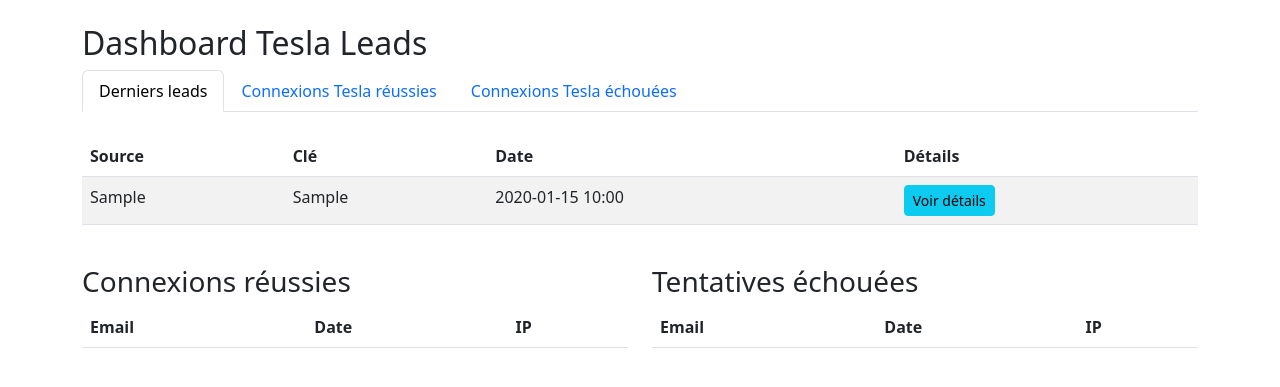
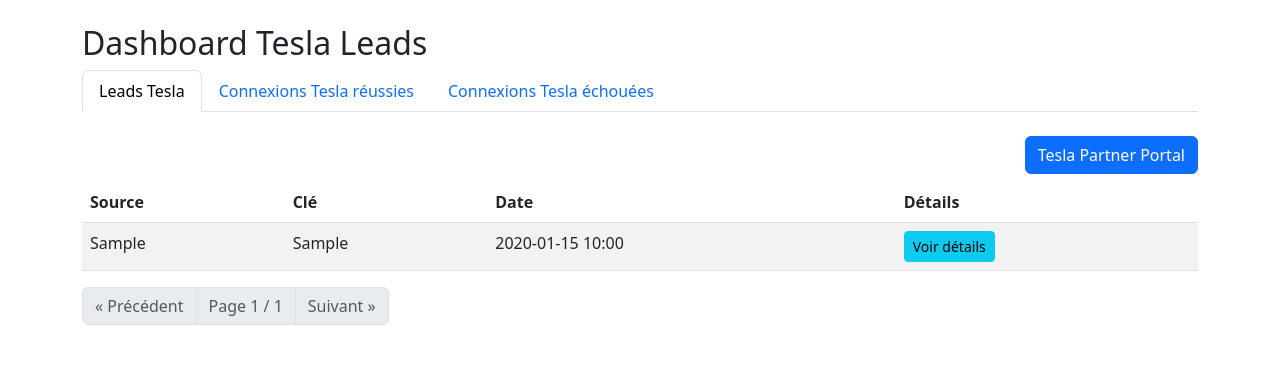
Before and after one commit to wadieelmasmodi/LeadsTesla, a Flask app: page / in a window 1280 px wide. Shown: the part 56-443 px from the top of the page. Run offline with Flask 3, Linux system fonts and the light colour scheme; a user stored in the database is signed in; tables that the repository leaves empty hold one stand-in row (values such as "Sample post"); lists and menus that the app fills with data are empty; parts of the project's set-up code (start-up, migrations or seed data) failed here and were passed over; some libraries are stand-ins or nearby versions.

Commit message:
ui: rename tab to 'Leads Tesla', add portal button, pagination and scrape-now actions; paginate scraper logs

```diff
--- a/app/templates/dashboard.html
+++ b/app/templates/dashboard.html
@@ -5,25 +5,32 @@
 
 <ul class="nav nav-tabs" id="dashboardTabs" role="tablist">
     <li class="nav-item" role="presentation">
-        <button class="nav-link active" id="leads-tab" data-bs-toggle="tab" data-bs-target="#leads" type="button" role="tab">
-            Derniers leads
+        <button class="nav-link {% if active_tab == 'leads' %}active{% endif %}" id="leads-tab" data-bs-toggle="tab" data-bs-target="#leads" type="button" role="tab">
+            Leads Tesla
         </button>
     </li>
     <li class="nav-item" role="presentation">
-        <button class="nav-link" id="success-tab" data-bs-toggle="tab" data-bs-target="#success" type="button" role="tab">
+        <button class="nav-link {% if active_tab == 'success' %}active{% endif %}" id="success-tab" data-bs-toggle="tab" data-bs-target="#success" type="button" role="tab">
             Connexions Tesla réussies
         </button>
     </li>
     <li class="nav-item" role="presentation">
-        <button class="nav-link" id="failed-tab" data-bs-toggle="tab" data-bs-target="#failed" type="button" role="tab">
+        <button class="nav-link {% if active_tab == 'failed' %}active{% endif %}" id="failed-tab" data-bs-toggle="tab" data-bs-target="#failed" type="button" role="tab">
             Connexions Tesla échouées
         </button>
     </li>
 </ul>
 
 <div class="tab-content" id="dashboardTabsContent">
-    <div class="tab-pane fade show active" id="leads" role="tabpanel">
+    <!-- Leads Tesla tab -->
+    <div class="tab-pane fade {% if active_tab == 'leads' %}show active{% endif %}" id="leads" role="tabpanel">
         <div class="mt-4">
+            <div class="d-flex justify-content-between align-items-center mb-2">
+                <div></div>
+                <div>
+                    <a class="btn btn-primary" href="{{ portal_url }}" target="_blank">Tesla Partner Portal</a>
+                </div>
+            </div>
             <div class="table-responsive">
                 <table class="table table-striped">
                     <thead>
@@ -35,7 +42,7 @@
                         </tr>
                     </thead>
                     <tbody>
-                    {% for lead in latest_leads %}
+                        {% for lead in latest_leads.items %}
                         <tr>
                             <td>{{ lead.source }}</td>
                             <td>{{ lead.key }}</td>
@@ -53,56 +60,144 @@
                         {% endfor %}
                     </tbody>
                 </table>
+
+                <!-- Pagination for leads -->
+                <nav aria-label="Leads pagination">
+                    <ul class="pagination">
+                        {% if latest_leads.has_prev %}
+                        <li class="page-item">
+                            <a class="page-link" href="{{ url_for('dashboard', leads_page=latest_leads.prev_num, tab='leads') }}">&laquo; Précédent</a>
+                        </li>
+                        {% else %}
+                        <li class="page-item disabled"><span class="page-link">&laquo; Précédent</span></li>
+                        {% endif %}
+
+                        <li class="page-item disabled"><span class="page-link">Page {{ latest_leads.page }} / {{ latest_leads.pages }}</span></li>
+
+                        {% if latest_leads.has_next %}
+                        <li class="page-item">
+                            <a class="page-link" href="{{ url_for('dashboard', leads_page=latest_leads.next_num, tab='leads') }}">Suivant &raquo;</a>
+                        </li>
+                        {% else %}
+                        <li class="page-item disabled"><span class="page-link">Suivant &raquo;</span></li>
+                        {% endif %}
+                    </ul>
+                </nav>
             </div>
         </div>
     </div>
 
-<div class="row mt-4">
-    <div class="col-md-6">
-        <h3>Connexions réussies</h3>
+    <!-- Connexions Tesla réussies tab -->
+    <div class="tab-pane fade {% if active_tab == 'success' %}show active{% endif %}" id="success" role="tabpanel">
+        <div class="mt-4">
+            <div class="d-flex justify-content-between align-items-center mb-2">
+                <div></div>
+                <div>
+                    <form method="post" action="{{ url_for('scrape_now', tab='success') }}">
+                        <button type="submit" class="btn btn-warning">Scrape Tesla Leads now</button>
+                    </form>
+                </div>
+            </div>
             <div class="table-responsive">
                 <table class="table table-striped">
                     <thead>
                         <tr>
-                        <th>Email</th>
                             <th>Date</th>
                             <th>IP</th>
+                            <th>Status</th>
                         </tr>
                     </thead>
                     <tbody>
-                    {% for login in successful_logins %}
+                        {% for login in successful_scraper_logins.items %}
                         <tr>
-                        <td>{{ login.email }}</td>
                             <td>{{ login.timestamp.strftime('%Y-%m-%d %H:%M') }}</td>
                             <td>{{ login.ip_address }}</td>
+                            <td><span class="badge bg-success">Réussi</span></td>
                         </tr>
                         {% endfor %}
                     </tbody>
                 </table>
+
+                <!-- Pagination for successful connections -->
+                <nav aria-label="Success pagination">
+                    <ul class="pagination">
+                        {% if successful_scraper_logins.has_prev %}
+                        <li class="page-item">
+                            <a class="page-link" href="{{ url_for('dashboard', success_page=successful_scraper_logins.prev_num, tab='success') }}">&laquo; Précédent</a>
+                        </li>
+                        {% else %}
+                        <li class="page-item disabled"><span class="page-link">&laquo; Précédent</span></li>
+                        {% endif %}
+
+                        <li class="page-item disabled"><span class="page-link">Page {{ successful_scraper_logins.page }} / {{ successful_scraper_logins.pages }}</span></li>
+
+                        {% if successful_scraper_logins.has_next %}
+                        <li class="page-item">
+                            <a class="page-link" href="{{ url_for('dashboard', success_page=successful_scraper_logins.next_num, tab='success') }}">Suivant &raquo;</a>
+                        </li>
+                        {% else %}
+                        <li class="page-item disabled"><span class="page-link">Suivant &raquo;</span></li>
+                        {% endif %}
+                    </ul>
+                </nav>
+            </div>
         </div>
     </div>
 
-    <div class="col-md-6">
-        <h3>Tentatives échouées</h3>
+    <!-- Connexions Tesla échouées tab -->
+    <div class="tab-pane fade {% if active_tab == 'failed' %}show active{% endif %}" id="failed" role="tabpanel">
+        <div class="mt-4">
+            <div class="d-flex justify-content-between align-items-center mb-2">
+                <div></div>
+                <div>
+                    <form method="post" action="{{ url_for('scrape_now', tab='failed') }}">
+                        <button type="submit" class="btn btn-warning">Scrape Tesla Leads now</button>
+                    </form>
+                </div>
+            </div>
             <div class="table-responsive">
                 <table class="table table-striped">
                     <thead>
                         <tr>
-                        <th>Email</th>
                             <th>Date</th>
                             <th>IP</th>
+                            <th>Status</th>
                         </tr>
                     </thead>
                     <tbody>
-                    {% for login in failed_logins %}
+                        {% for login in failed_scraper_logins.items %}
                         <tr>
-                        <td>{{ login.email }}</td>
                             <td>{{ login.timestamp.strftime('%Y-%m-%d %H:%M') }}</td>
                             <td>{{ login.ip_address }}</td>
+                            <td><span class="badge bg-danger">Échec</span></td>
                         </tr>
                         {% endfor %}
                     </tbody>
                 </table>
+
+                <!-- Pagination for failed connections -->
+                <nav aria-label="Failed pagination">
+                    <ul class="pagination">
+                        {% if failed_scraper_logins.has_prev %}
+                        <li class="page-item">
+                            <a class="page-link" href="{{ url_for('dashboard', failed_page=failed_scraper_logins.prev_num, tab='failed') }}">&laquo; Précédent</a>
+                        </li>
+                        {% else %}
+                        <li class="page-item disabled"><span class="page-link">&laquo; Précédent</span></li>
+                        {% endif %}
+
+                        <li class="page-item disabled"><span class="page-link">Page {{ failed_scraper_logins.page }} / {{ failed_scraper_logins.pages }}</span></li>
+
+                        {% if failed_scraper_logins.has_next %}
+                        <li class="page-item">
+                            <a class="page-link" href="{{ url_for('dashboard', failed_page=failed_scraper_logins.next_num, tab='failed') }}">Suivant &raquo;</a>
+                        </li>
+                        {% else %}
+                        <li class="page-item disabled"><span class="page-link">Suivant &raquo;</span></li>
+                        {% endif %}
+                    </ul>
+                </nav>
+            </div>
         </div>
     </div>
 </div>
--- a/app/web.py
+++ b/app/web.py
@@ -9,6 +9,9 @@
 from itsdangerous import URLSafeTimedSerializer
 import requests
 from models import db, User, LoginAttempt, Lead, ScraperAttempt
+import threading
+from scraper import fetch_leads
+from config import PORTAL_URL
 from logger import get_logger
 from config import N8N_WEBHOOK_URL
 from app_factory import create_app
@@ -65,19 +68,59 @@
 @app.route('/')
 @login_required
 def dashboard():
-    """Dashboard principal avec les 3 tableaux."""
+    """Dashboard principal avec les 3 tableaux et pagination."""
+    # Determine pages from query params
+    try:
+        leads_page = int(request.args.get('leads_page', 1))
+    except ValueError:
+        leads_page = 1
+
+    try:
+        success_page = int(request.args.get('success_page', 1))
+    except ValueError:
+        success_page = 1
+
+    try:
+        failed_page = int(request.args.get('failed_page', 1))
+    except ValueError:
+        failed_page = 1
+
+    # Which tab should be active
+    active_tab = request.args.get('tab', 'leads')
+
+    latest_leads = Lead.query.order_by(Lead.fetched_at.desc()).paginate(page=leads_page, per_page=10, error_out=False)
+
     successful_scraper_logins = ScraperAttempt.query.filter_by(success=True)\
-        .order_by(ScraperAttempt.timestamp.desc()).limit(10).all()
+        .order_by(ScraperAttempt.timestamp.desc()).paginate(page=success_page, per_page=10, error_out=False)
 
     failed_scraper_logins = ScraperAttempt.query.filter_by(success=False)\
-        .order_by(ScraperAttempt.timestamp.desc()).limit(10).all()
-
-    latest_leads = Lead.query.order_by(Lead.fetched_at.desc()).limit(10).all()
+        .order_by(ScraperAttempt.timestamp.desc()).paginate(page=failed_page, per_page=10, error_out=False)
 
     return render_template('dashboard.html',
+                         latest_leads=latest_leads,
                          successful_scraper_logins=successful_scraper_logins,
                          failed_scraper_logins=failed_scraper_logins,
-                         latest_leads=latest_leads)
+                         active_tab=active_tab,
+                         portal_url=PORTAL_URL)
+
+
+@app.route('/scrape-now', methods=['POST'])
+@login_required
+def scrape_now():
+    """Trigger a scraping run in background and return immediately."""
+    def _background():
+        with app.app_context():
+            try:
+                fetch_leads(logger)
+            except Exception as e:
+                logger.error(f"Background scrape failed: {e}")
+
+    thread = threading.Thread(target=_background, daemon=True)
+    thread.start()
+    flash('Scrape lancé en tâche de fond — vérifiez les logs ou le tableau pour les résultats.', 'info')
+    # keep the user on the same tab if provided
+    tab = request.args.get('tab', 'leads')
+    return redirect(url_for('dashboard', tab=tab))
 
 @app.route('/login', methods=['GET', 'POST'])
 def login():
```
Lines whose indentation alone changed are shown as unchanged.
